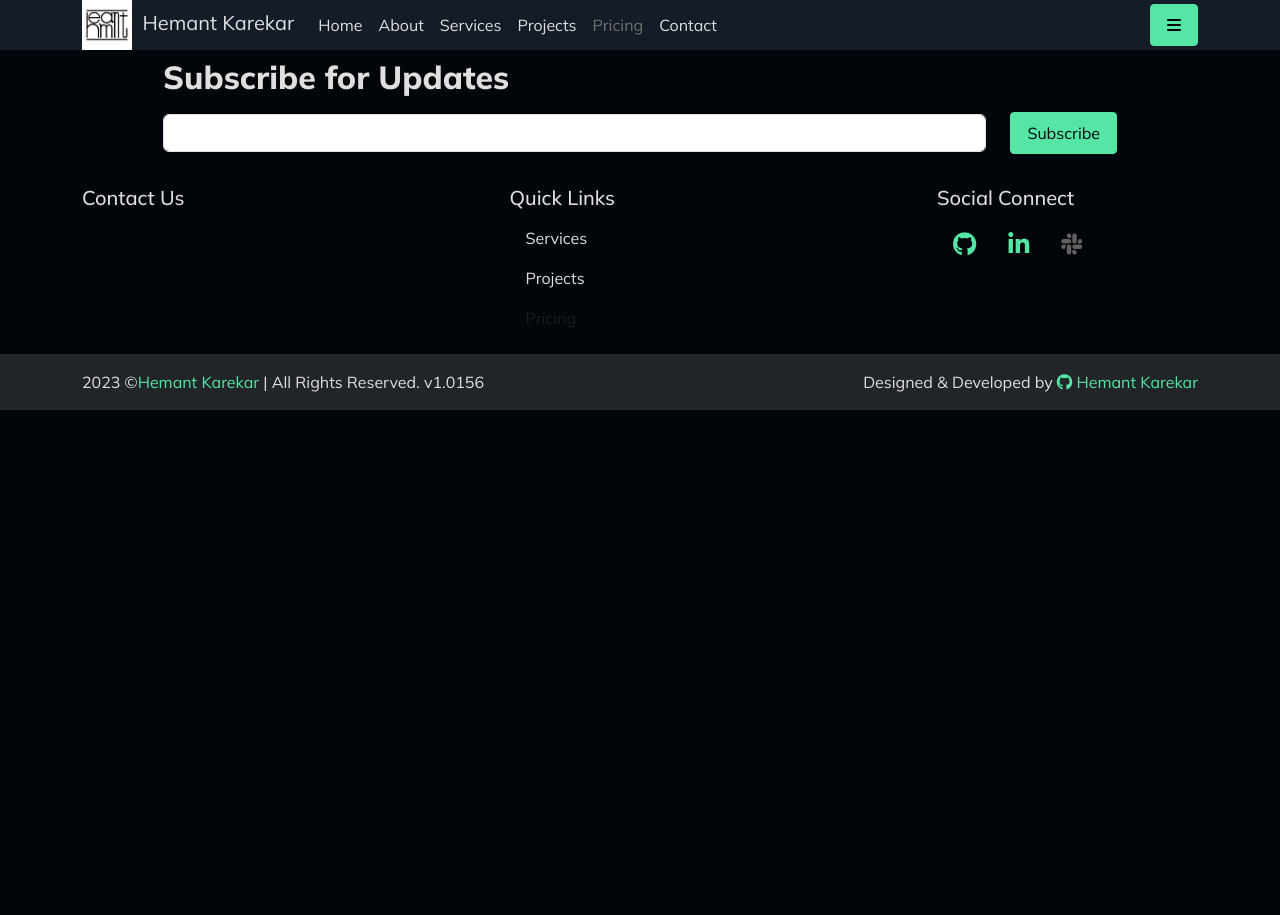
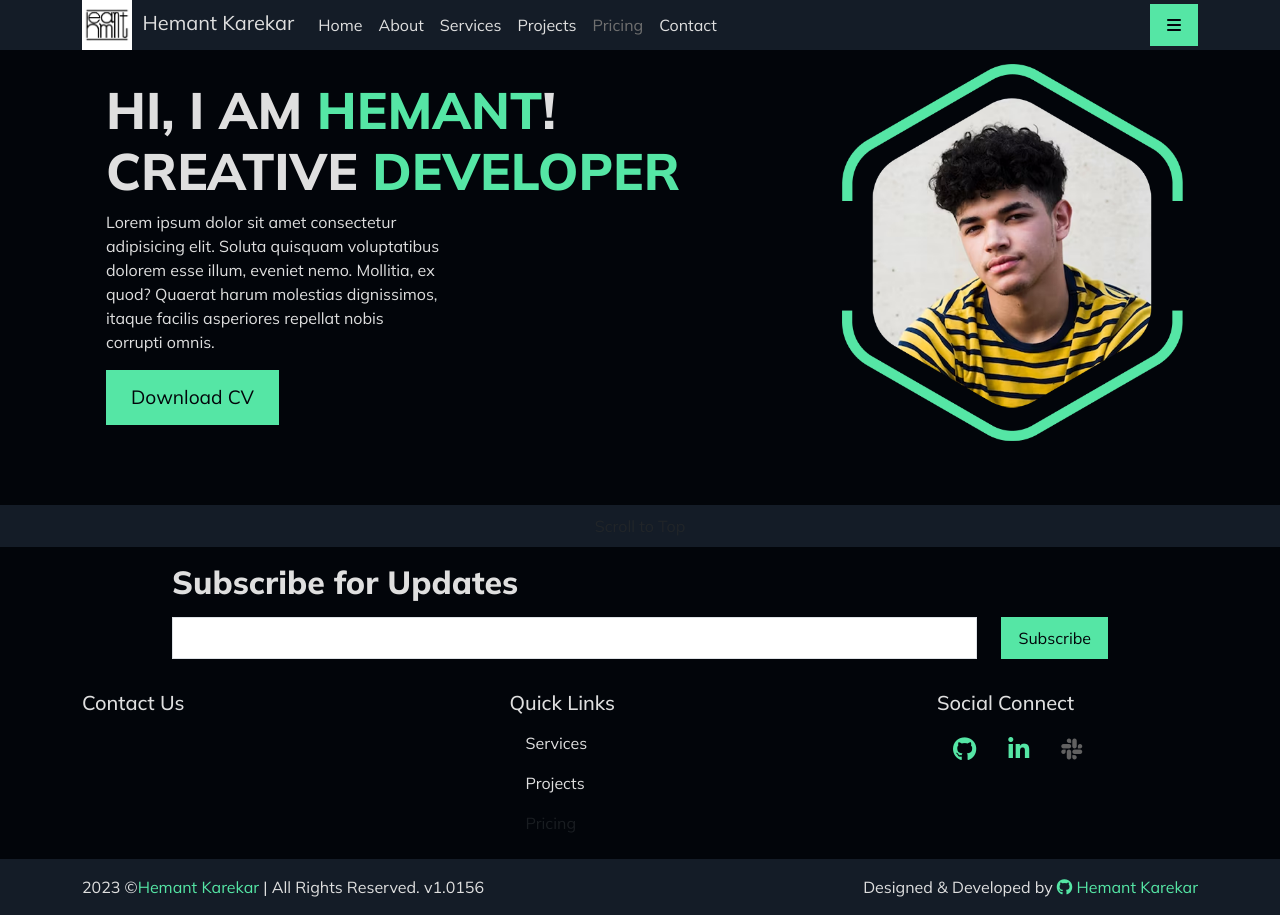
Before and after one commit to hemantkarekar/portfolio-new, a CodeIgniter app: page /portfolio-website/ in a window 1280 px wide. Before the commit the page ends 410 px from the top, so only its background shows below. Run offline with CodeIgniter, Linux system fonts and the light colour scheme; some libraries are stand-ins or nearby versions.

Commit message:
Banner Section

```diff
--- a/application/views/components/_common_footer.php
+++ b/application/views/components/_common_footer.php
@@ -1,10 +1,10 @@
-<div class="bg-light">
+<div class="bg-dark">
     <div class="text-center">
         <a href="" class="btn">Scroll to Top</a>
     </div>
 </div>
 <div class="py-3">
-    <div class="row justify-content-center">
+    <div class="row m-0 justify-content-center">
         <div class="col-xxl-6 col lg-7 col-md-9 col-11">
             <div class="title mb-3">
                 <h2>Subscribe for Updates</h2>
--- a/application/views/pages/index.php
+++ b/application/views/pages/index.php
@@ -10,6 +10,44 @@
 <body>
     <?php $this->load->view('components/_nav') ?>
     <main>
+        <section id="hero">
+            <div class="container">
+                <div class="row m-0 flex-row-reverse align-items-center">
+                    <div class="col-xl-4 col-lg-5 col-md-6">
+                        <div class="media-content">
+                            <div class="portfolio__img">
+                                <picture>
+                                    <source media="(min-width: )" srcset="">
+                                    <img class="w-100" src="<?= base_url() ?>assets/media/banner_img_1.png" alt="Persona Image">
+                                </picture>
+                            </div>
+                        </div>
+                    </div>
+                    <div class="col-xl-8 col-lg-7 col-md-6">
+                        <div class="text-content">
+                            <div class="row m-0">
+                                <div class="col-12">
+                                    <div class="page-title">
+                                        <h1>
+                                            Hi, I am <span class="text-neon-green">Hemant</span>! <br>
+                                            Creative <span class="text-neon-green">Developer</span>
+                                        </h1>
+                                    </div>
+                                </div>
+                                <div class="col-lg-6 col-md-10 col-12">
+                                    <div class="content">
+                                        <p>
+                                            Lorem ipsum dolor sit amet consectetur adipisicing elit. Soluta quisquam voluptatibus dolorem esse illum, eveniet nemo. Mollitia, ex quod? Quaerat harum molestias dignissimos, itaque facilis asperiores repellat nobis corrupti omnis.
+                                        </p>
+                                        <a href="" class="btn btn-lg btn-primary btn-w_icon-right">Download CV</a>
+                                    </div>
+                                </div>
+                            </div>
+                        </div>
+                    </div>
+                </div>
+            </div>
+        </section>
     </main>
     <footer>
         <?php $this->load->view('components/_common_footer') ?>
--- a/assets/scss/style.scss
+++ b/assets/scss/style.scss
@@ -1,10 +1,12 @@
 @import url("https://fonts.googleapis.com/css2?family=Mulish:ital,wght@0,200;0,300;0,400;0,500;0,600;0,700;0,800;0,900;0,1000;1,200;1,300;1,400;1,500;1,600;1,700;1,800;1,900;1,1000&display=swap");
-$color-luminous-green: #55e6a5;
+$color-neon-green: #55e6a5;
 $color-night: #141c27;
 $color-dark-night: #02050a;
 $color-white: #dfdfdf;
 $colors: (
-	"primary": $color-luminous-green,
+	"primary": $color-neon-green,
+	"neon-green": $color-neon-green,
+	"dark": $color-night,
 );
 
 $section-title: ();
@@ -31,7 +33,7 @@ h5 {
 }
 
 a {
-	color: $color-luminous-green;
+	color: $color-neon-green;
 	text-decoration: none;
 }
 
@@ -66,9 +68,44 @@ header {
 	}
 }
 
+.form-control {
+	padding: 0.5rem 1rem;
+	border-radius: unset;
+}
+
+@each $class, $color in $colors {
+	.text-#{$class} {
+		color: $color !important;
+	}
+	.bg-#{$class} {
+		background-color: $color !important;
+	}
+}
+.btn-w_icon {
+	display: flex;
+	gap: 0.25rem;
+}
 .btn {
 	padding: 0.5rem 1rem;
-	border-radius: 0.25rem;
+	border-radius: unset;
+	.btn-w_icon {
+		&-right {
+			@extend .btn-w_icon;
+			padding-left: 0.25rem;
+		}
+	}
+
+	&.btn-lg {
+		padding: 0.75rem 1.5rem;
+		font-size: 1.2rem;
+		.btn-w_icon {
+			&-right {
+				@extend .btn-w_icon;
+				padding-left: 0.5rem;
+			}
+		}
+	}
+
 	@each $class, $color in $colors {
 		&.btn-#{$class} {
 			background-color: $color;
@@ -105,7 +142,23 @@ header {
 	}
 }
 
-.fixed {
+.portfolio__img {
+	position: relative;
+	img {
+		padding: 2rem;
+	}
+	&::after {
+		position: absolute;
+		content: "";
+		background: url(../media/banner_shape.png);
+		background-position: center top;
+		background-repeat: no-repeat;
+		background-size: contain;
+		width: 100%;
+		height: 100%;
+		top: 0;
+		left: 0;
+	}
 }
 
 .flat-card {
@@ -190,6 +243,13 @@ main {
 	}
 }
 
+.page-title {
+	h1 {
+		text-transform: uppercase;
+		font-size: calc(max(2.5rem, 4vw));
+	}
+}
+
 section {
 	&:not(.banner-section) {
 		padding: calc(max(5%, 2rem)) 0;
@@ -246,15 +306,15 @@ section {
 }
 
 footer {
-	.links{
-		a{
+	.links {
+		a {
 			color: inherit;
 		}
 	}
 	.social-links {
 		font-size: 1.5rem;
 		.nav-link {
-			color: $color-luminous-green;
+			color: $color-neon-green;
 			&.disabled {
 				filter: saturate(0) brightness(0.5);
 			}
```
Also changed, not shown: assets/css/style.min.css, assets/media/banner_img_1.png (added), assets/media/banner_shape.png (added).
